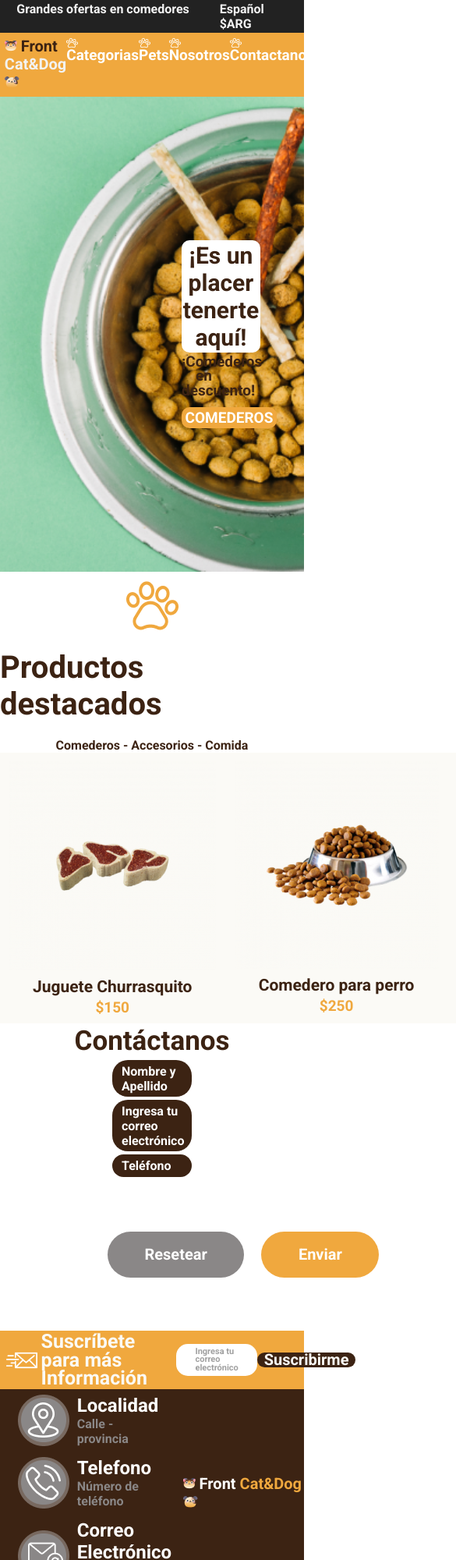
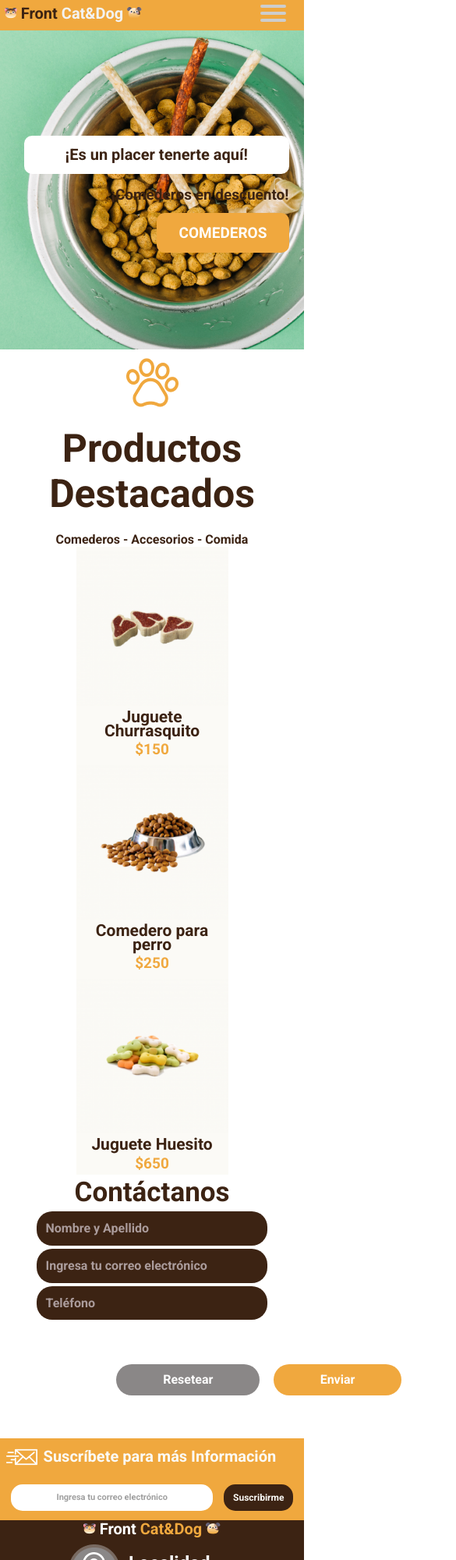
Before and after one commit to sjarmijos/Petshop, a plain HTML site: page index.html in a window 390 px wide. Shown: the top 2000 px of the page at 78% size, 585 px wide, since content can reach past the window. Drawn offline with Linux system fonts and the light colour scheme.

Commit message:
Agregando estilos responsivos

```diff
--- a/css/style.css
+++ b/css/style.css
@@ -13,6 +13,15 @@
     display: flex;
     justify-content: space-between;
     padding: 0.5%;
+}
+.menuToggle input{
+    display: none;
+}
+a{
+    text-decoration: none;
+    color: #FFFFFF;
+    font-size: 16px;
+    font-weight: 400;
 }
 
 .barraSuperiorTitulo{
@@ -59,9 +68,6 @@ nav{
 .nav-links{
     display: flex;
     list-style: none;
-    color: #FFFFFF;
-    font-size: 13px;
-    font-weight: 400;
     justify-content: space-between;
 }
 
@@ -140,6 +146,10 @@ nav{
     width: 67px;
     height: 71px;
 }
+.productosDescatados img{
+    width: 100%;
+    height: 100%;
+}
 
 .productosDescatados{
     display: flex;
@@ -150,8 +160,7 @@ nav{
     display: flex;
     flex-direction: column;
     align-items: center;
-    padding: 3% 3%;
-    flex-grow: 0.1;
+    padding: 3% 0;
     background-color: #FBFAF6;
 }
 
@@ -244,6 +253,7 @@ nav{
 
 .formSuscripcion{
     display: flex;
+    flex-wrap: wrap;
     flex-grow: 0.3;
     justify-content: space-evenly;
     align-items: center;
@@ -315,3 +325,200 @@ footer{
     padding: 0.5% 0;
     font-size: 12px;
 }
+
+
+/* <-------------Estilos Responsivos------------> */
+@media screen and (max-width: 768px) {
+
+    .banner{
+        padding: 0;
+    }
+    .banner div{
+        width: 90%;
+        text-align: right;
+        margin: auto;
+    }
+
+    .banner h2{
+        font-size: 25px;
+        padding: 2% 15%;
+    }
+
+    .datosCliente{
+        width: 50%;
+        padding: 2% 3%;
+    }
+    .infoSuscripcion{
+        width: 100%;
+        font-size: 20px;
+    }
+    .formSuscripcion{
+        width: 100%;
+        padding: 3% 0;
+    }
+    .botonSuscripcion{
+        padding: 3% 3%;
+        font-size: 12px;
+    }
+
+}
+
+@media screen and (max-width: 480px){
+    .barraSuperior{
+        display: none;
+    }
+    .banner h2{
+        font-size: 20px;
+    }
+    .infoGeneral h2{
+        font-size: 50px;
+        text-align: center;
+    }
+
+    .productosDescatados{
+        flex-direction: column;
+        width: 50%;
+        margin: auto;
+    }
+    .nombreJuguete{
+        text-align: center;
+    }
+    .datosCliente{
+        width: 70%;
+        padding: 3.2% 3%;
+        color: #AB9C9C;
+    }
+    .btnReset, .btnEnviar{
+        padding: 10% 55%;
+        font-size: 1em;
+    }
+    .suscripcion{
+        flex-direction: column;
+    }
+    .infoSuscripcion{
+        width: 100%;
+        font-size: 20px;
+    }
+    .formSuscripcion{
+        width: 100%;
+        padding: 3% 0;
+    }
+    .botonSuscripcion{
+        padding: 3% 3%;
+        font-size: 12px;
+    }
+    .infoFooter{
+        flex-direction: column-reverse;
+    }
+
+
+    .menuToggle{
+        display: block;
+        position: relative;
+
+        z-index: 1;
+
+        -webkit-user-select: none;
+        user-select: none;
+    }
+    .menuToggle a{
+        text-decoration: none;
+        color: #FFFFFF;
+
+        transition: color 0.3s ease;
+    }
+    .menuToggle a:hover{
+        color: tomato;
+    }
+
+    .menuToggle input{
+        display: block;
+        width: 40px;
+        height: 32px;
+        position: absolute;
+
+        cursor: pointer;
+
+        opacity: 0;
+        z-index: 2;
+
+        -webkit-touch-callout: none;
+    }
+
+    .menuToggle span{
+        display: block;
+        width: 33px;
+        height: 4px;
+        margin-bottom: 5px;
+        position: relative;
+
+        background: #cdcdcd;
+        border-radius: 3px;
+
+        z-index: 1;
+
+        transform-origin: 4px 0px;
+
+        transition: transform 0.5s cubic-bezier(0.77,0.2,0.05,1.0),
+                    background 0.5s cubic-bezier(0.77,0.2,0.05,1.0),
+                    opacity 0.55s ease;
+    }
+
+    .menuToggle span:first-child{
+        transform-origin: 0% 0%;
+    }
+
+    .menuToggle span:nth-last-child(2){
+        transform-origin: 0% 100%;
+    }
+
+    .menuToggle input:checked ~ span{
+        opacity: 1;
+        transform: rotate(45deg) translate(-2px, -1px);
+        background: #232323;
+    }
+
+    .menuToggle input:checked ~ span:nth-last-child(3){
+        opacity: 0;
+        transform: rotate(0deg) scale(0.2, 0.2);
+    }
+
+    .menuToggle input:checked ~ span:nth-last-child(2){
+        transform: rotate(-45deg) translate(0, -1px);
+    }
+
+    .menu{
+        display: none;
+        position: absolute;
+        width: 150px;
+        height: 30vh;
+        margin: -5px 0 0 -210px;
+        padding: 50px 100px 50px 20px;
+
+
+        background: #F0A83E;
+        list-style-type: none;
+        -webkit-font-smoothing: antialiased;
+
+        transform-origin: 0% 0%;
+        transform: translate(100%, 0);
+
+        transition: transform 0.5s cubic-bezier(0.77,0.2,0.05,1.0);
+    }
+
+    .menu li{
+        padding: 10px 0;
+        font-size: 22px;
+    }
+
+    .menuToggle input:checked ~ ul{
+        transform: none;
+        display: inline-flex;
+    }
+
+    .nav-links{
+        flex-direction: column;
+    }
+
+
+}
--- a/index.html
+++ b/index.html
@@ -32,21 +32,28 @@
                 Cat&Dog
                 <img src="./img/Dog.png" alt="perro">
             </p>
-            <nav>
-                <ul class="nav-links">
-                    <li>
-                        <img src="./img/pawprint.png" alt=""><span>Categorias</span>
-                    </li>
-                    <li>
-                        <img src="./img/pawprint.png" alt=""><span>Pets</span>
-                    </li>
-                    <li>
-                        <img src="./img/pawprint.png" alt=""><span>Nosotros</span>
-                    </li>
-                    <li>
-                        <img src="./img/pawprint.png" alt=""><span>Contactanos</span>
-                    </li>
-                </ul>
+            <nav role="navigation">
+                <div class="menuToggle">
+                    <input type="checkbox" />
+                    <span></span>
+                    <span></span>
+                    <span></span>
+                    <ul class="menu nav-links">
+                        <a href="#">
+                            <li><img src="./img/pawprint.png" alt="">Categorias</li>
+                        </a>
+                        <a href="#">
+                            <li><img src="./img/pawprint.png" alt="">Pets</li>
+                        </a>
+                        <a href="#">
+                            <li><img src="./img/pawprint.png" alt="">Nosotros</li>
+                        </a>
+                        <a href="#">
+                            <li><img src="./img/pawprint.png" alt="">Contactanos</li>
+                        </a>
+                    </ul>
+                </div>
+
             </nav>
         </section>
     </header>
@@ -74,16 +81,14 @@
             <!-- Informacion general de productos -->
             <div class="infoGeneral">
                 <img src="./img/pawprintYellow.png" alt="Patita de perro">
-                <h2 class="subtitulos">Productos destacados</h2>
+                <h2 class="subtitulos">Productos Destacados</h2>
                 <p>Comederos - Accesorios - Comida</p>
             </div>
 
             <!-- Información detallada de productos -->
             <div class="productosDescatados">
                 <article class="productoCard">
-                    <p>
-                        <img src="./img/churrasquito.png" alt="churrasquito para perros">
-                    </p>
+                    <img src="./img/churrasquito.png" alt="churrasquito para perros">
                     <p class="nombreJuguete">
                         Juguete Churrasquito
                     </p>
@@ -93,7 +98,7 @@
                 </article>
 
                 <article class="productoCard">
-                    <p><img src="./img/comedero.png" alt="Comedero para perro"></p>
+                    <img src="./img/comedero.png" alt="Comedero para perro">
                     <p class="nombreJuguete">
                         Comedero para perro
                     </p>
@@ -103,9 +108,7 @@
                 </article>
 
                 <article class="productoCard">
-                    <p>
-                        <img src="./img/Huesito.png" alt="Hueso para perros">
-                    </p>
+                    <img src="./img/Huesito.png" alt="Hueso para perros">
                     <p class="nombreJuguete">
                         Juguete Huesito
                     </p>
@@ -129,6 +132,8 @@
 
         </section>
     </main>
+
+
     <footer>
         <section class="suscripcion">
             <div class="infoSuscripcion">
```
